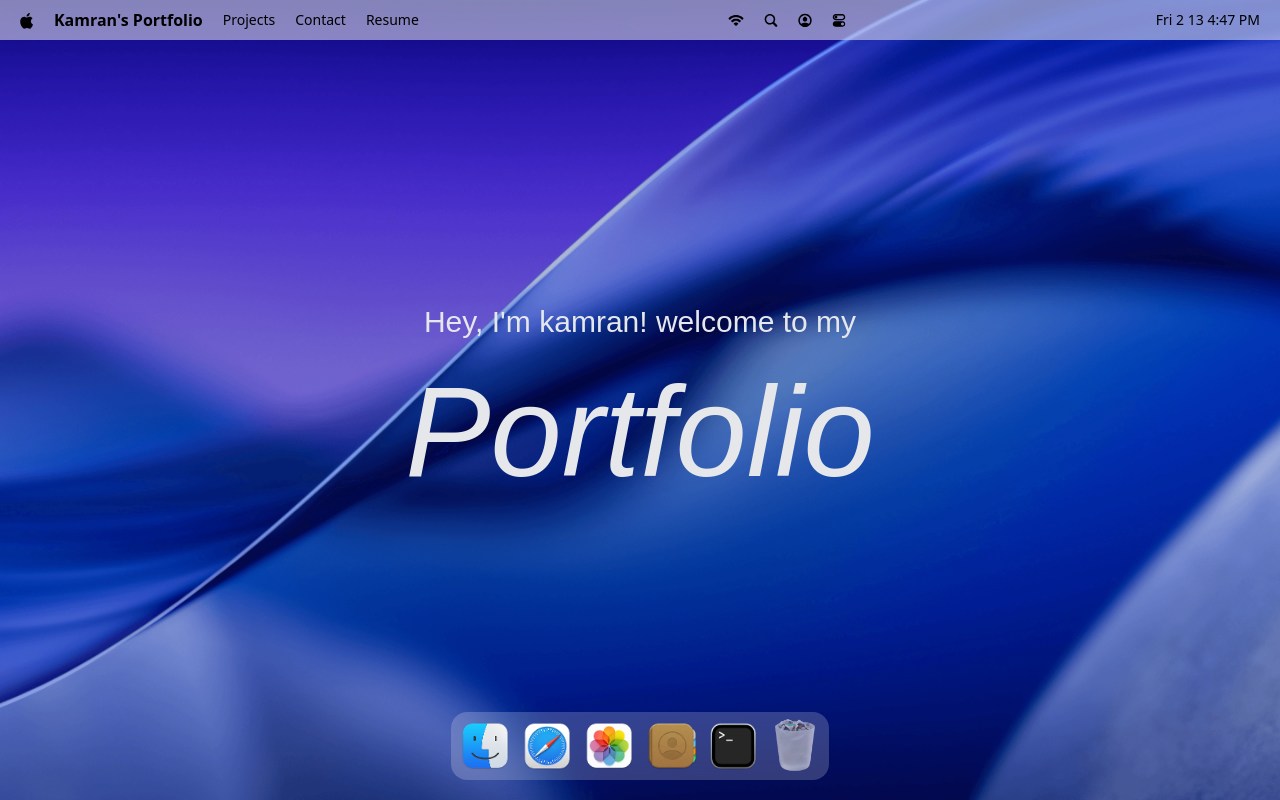
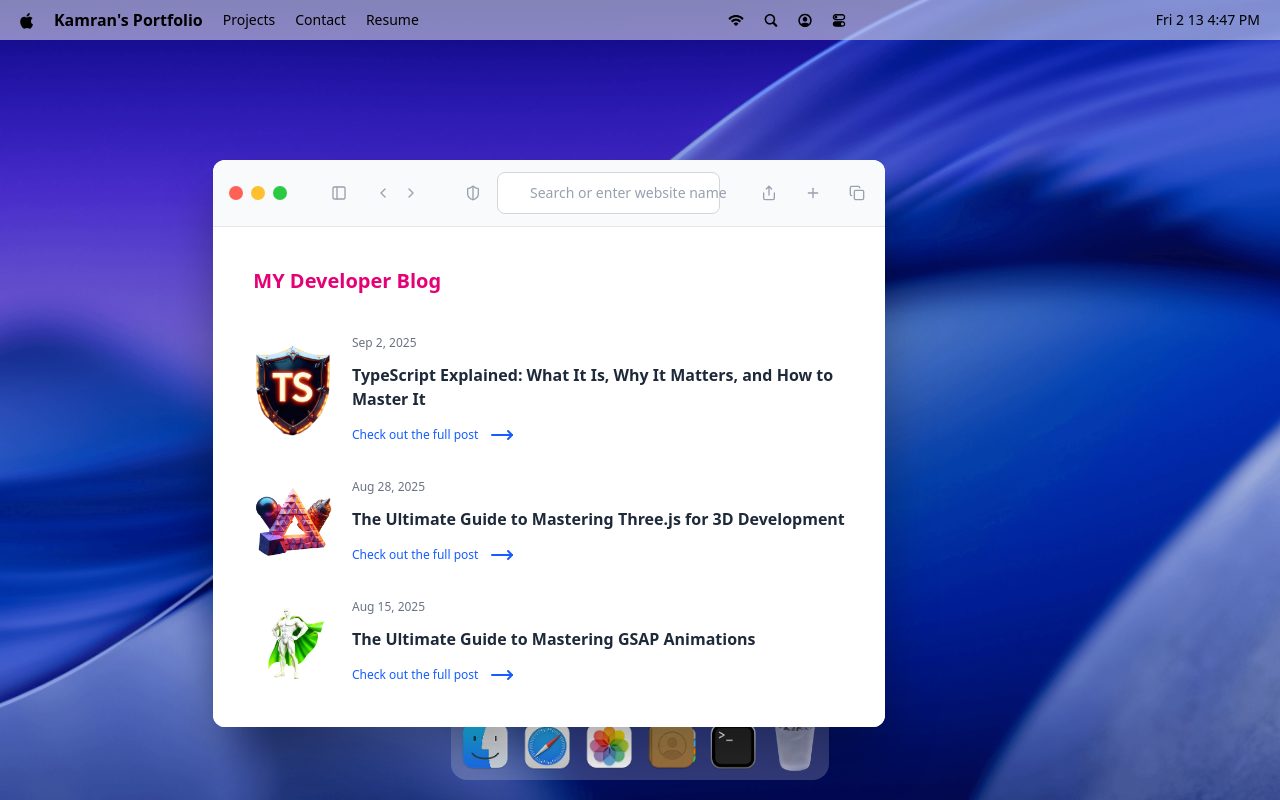
Before and after one commit to kamranikramofficial/macos_Portfolio, a React (Vite) app: page / in a window 1280 px wide. Both pictures are taken after a click on the button 547 px from the left and 746 px from the top of the page. Built offline with nearby package versions, Linux system fonts and the light colour scheme; a web font is replaced by a local one.

Commit message:
create a safari window of this preject

```diff
--- a/src/App.jsx
+++ b/src/App.jsx
@@ -1,5 +1,5 @@
 import { Navbar , Welcome , Dock } from "#components"
-import { Terminal } from "#windows";
+import { Terminal , Safari} from "#windows";
 
 
 import gsap from "gsap";
@@ -14,6 +14,7 @@
   <Dock />
 
   <Terminal/>
+  <Safari/>
 </main>
 
   )
--- a/src/index.css
+++ b/src/index.css
@@ -119,7 +119,7 @@
   }
 
   #safari {
-    @apply w-4xl absolute top-40 left-2/12 bg-white shadow-2xl drop-shadow-2xl rounded-xl overflow-hidden;
+    @apply w-2xl absolute top-40 left-2/12 bg-white shadow-2xl drop-shadow-2xl rounded-xl overflow-hidden;
 
     .search {
       @apply flex items-center gap-3 w-2/3 bg-white border border-gray-300 rounded-lg px-3 py-2;
--- /dev/null
+++ b/src/windows/Safari.jsx
@@ -0,0 +1,73 @@
+import React from "react";
+import { WindowControls } from "#components";
+import WindowWrapper from "#hoc/WindowWrapper.jsx";
+import {
+  PanelLeft,
+  ShieldHalf,
+  ChevronLeft,
+  ChevronRight,
+  Search,
+  Copy,
+  Share,
+  Plus,
+  MoveRight
+} from "lucide-react";
+import { blogPosts } from "#constants";
+
+const Safari = () => {
+  return (
+    <>
+      <div id="window-header">
+        <WindowControls target="safari" />
+
+        <PanelLeft className="ml-10 icon" />
+
+        <div className="flex items-center gap-1 ml-5">
+          <ChevronLeft className="icon" />
+          <ChevronRight className="icon" />
+        </div>
+
+        <div className="flex-1 flex-center gap-3">
+          <ShieldHalf className="icon" />
+
+          <div className="search">
+            <Search className="icon" />
+            <input
+              type="text"
+              placeholder="Search or enter website name"
+              className="flex-1"
+            />
+          </div>
+        </div>
+        <div className="flex items-center gap-5">
+          <Share className="icon" />
+          <Plus className="icon" />
+          <Copy className="icon" />
+        </div>
+      </div>
+
+      <div className="blog">
+         <h2>MY Developer Blog</h2>
+
+         <div className="space-y-8">
+           { blogPosts.map(({id , image , title , date , link }) => (
+             <div key={id} className="blog-post">
+              <div className="col-span-2">
+               <img src={image} alt={title} />
+              </div>
+
+              <div className="content">
+                 <p>{date}</p>
+                  <h3>{title}</h3>
+                  <a href={link} target="_blank" rel="noopener noreferrer">Check out the full post <MoveRight className="icon-hover"/></a>
+              </div>
+             </div>
+           ))}
+         </div>
+      </div>
+    </>
+  );
+};
+const SafariWindow = WindowWrapper(Safari, "safari");
+
+export default SafariWindow;
--- a/src/windows/index.js
+++ b/src/windows/index.js
@@ -1,3 +1,4 @@
-import Terminal from "#windows/Terminal";
+import Terminal from "#windows/Terminal.jsx";
+import Safari from "#windows/Safari.jsx";
 
-export {Terminal} ;
+export {Terminal, Safari};
```
